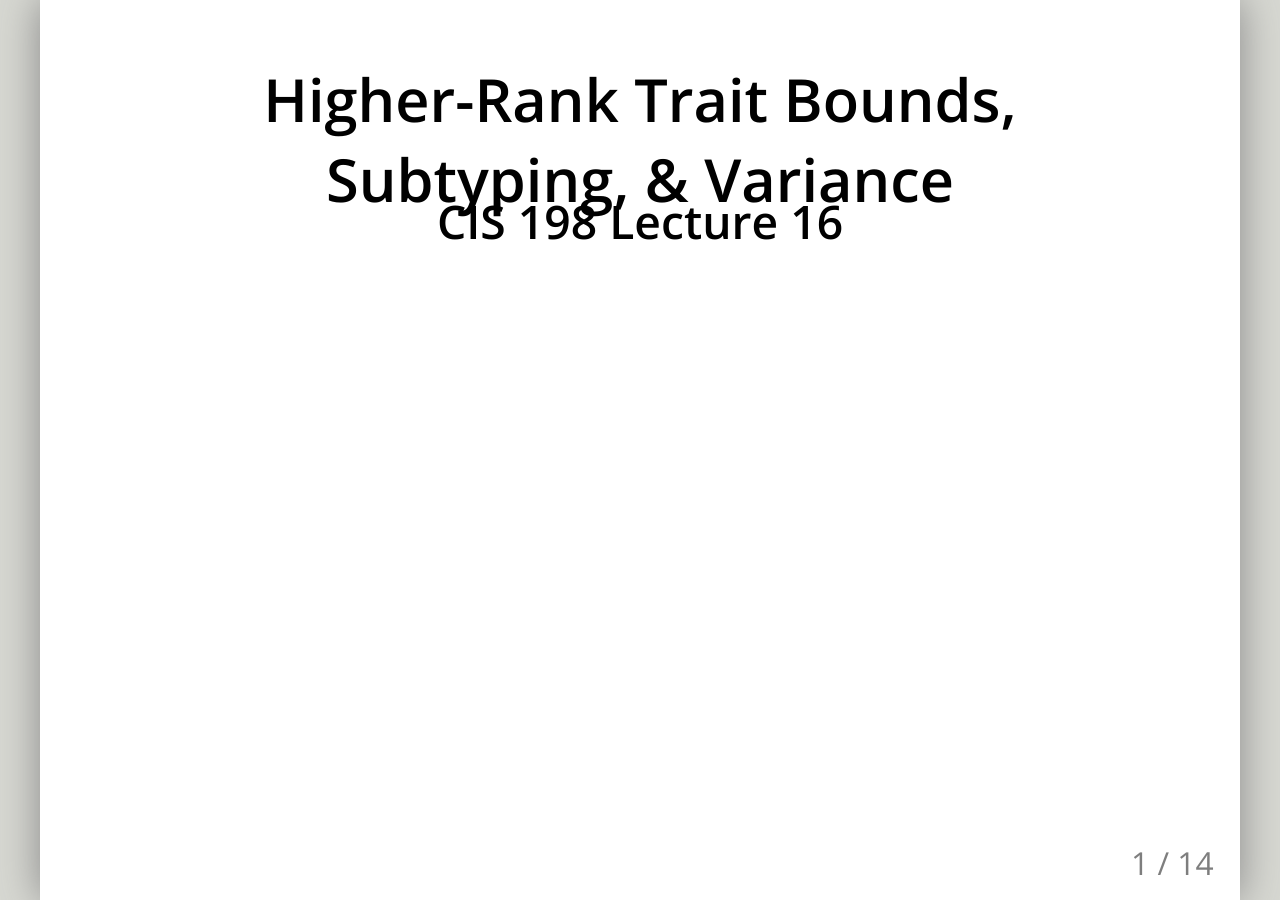
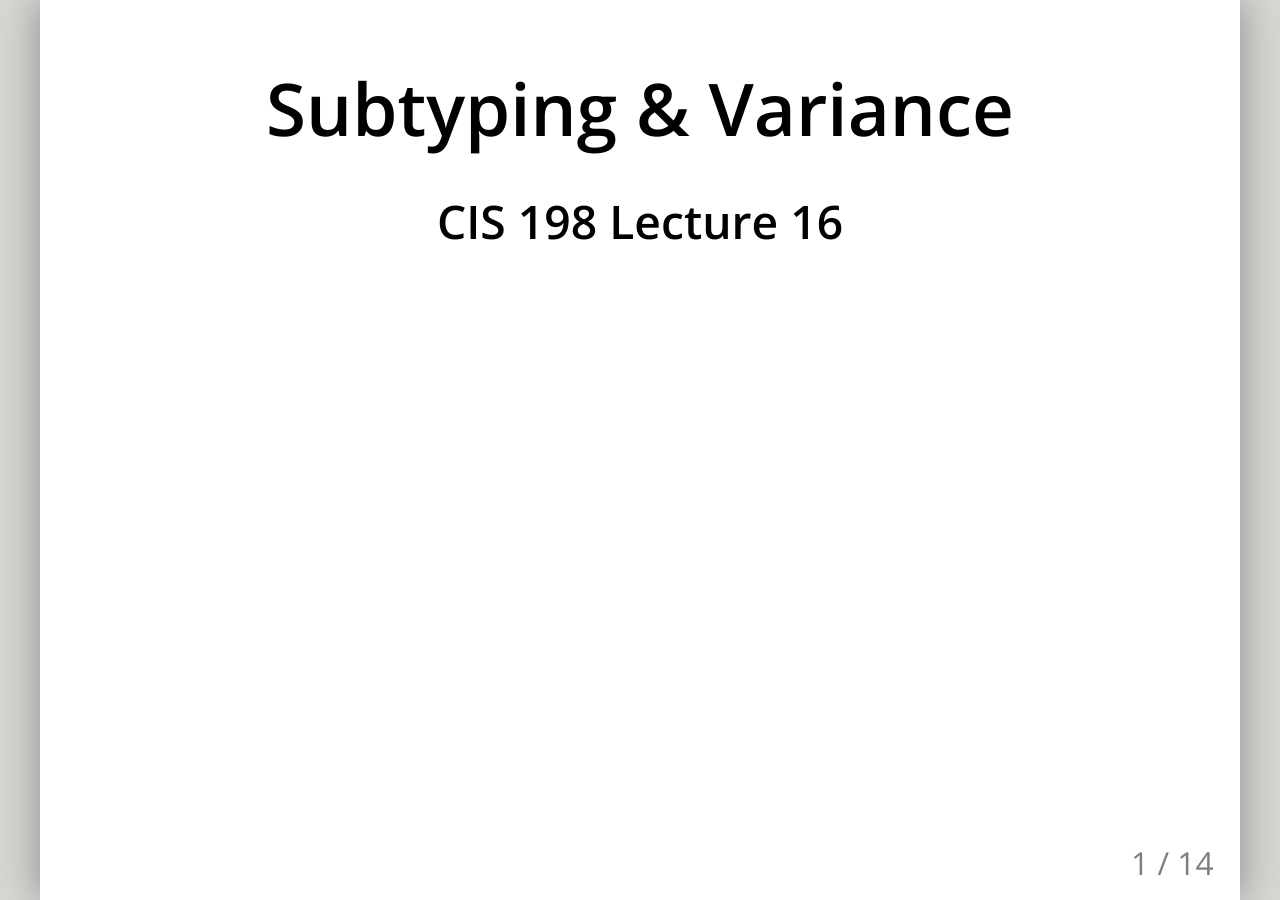
Before and after one commit to cis198-2016s/slides, a Jekyll site: the page built from 16/index.html, in a window 1280 px wide. Built offline with Jekyll 4.4.1, drawn with Linux system fonts in a browser that asks for light colours.

Commit message:
Rename lecture 16

```diff
--- a/16/content.md
+++ b/16/content.md
@@ -1,4 +1,4 @@
-## Higher-Rank Trait Bounds, Subtyping, & Variance
+# Subtyping & Variance
 
 ### CIS 198 Lecture 16
 
```
